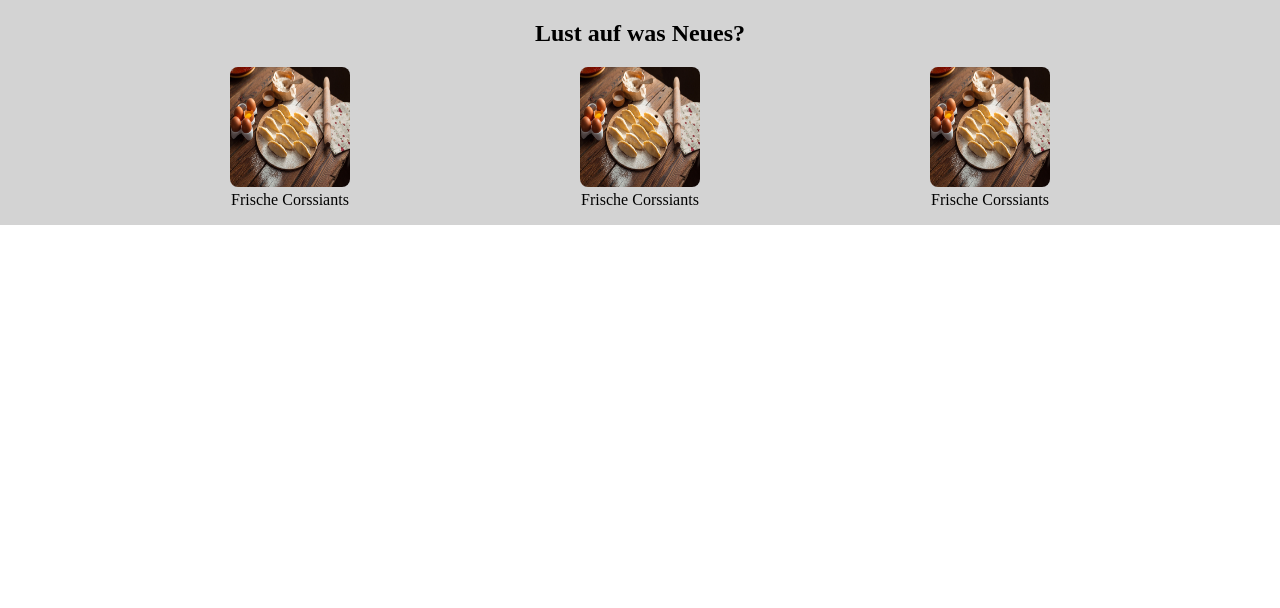
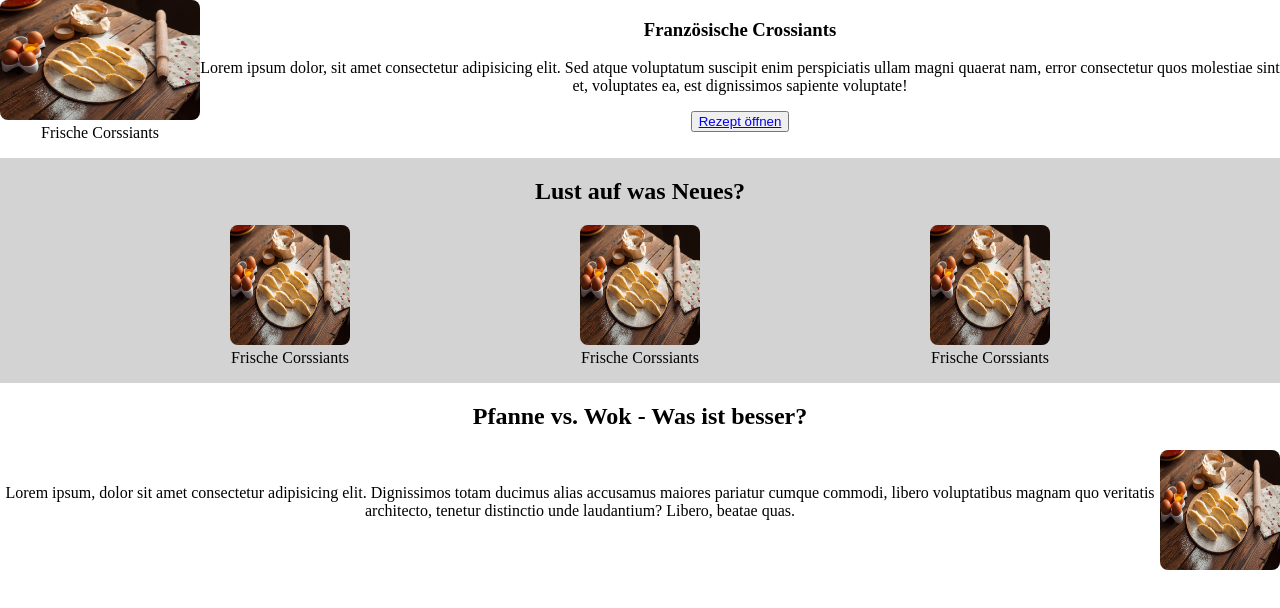
Before and after one commit to Fabian-Marktler/Kochwelt, a plain HTML site: page index.html in a window 1280 px wide. Drawn offline with Linux system fonts and the light colour scheme.

Commit message:
nerby finished

```diff
--- a/index.html
+++ b/index.html
@@ -7,7 +7,20 @@
         <title>Kochwelt</title>
     </head>
     <body>
-        <section id="domain">
+        <section id="section1">
+                <article>
+                    <img src="./img/croissant.jpg" alt="crossiant" width="200" height="120" >
+                    <p>Frische Corssiants</p>
+                </article>
+                <article>
+                    <h1>Französische Crossiants</h1>
+                    <p>Lorem ipsum dolor, sit amet consectetur adipisicing elit. Sed atque voluptatum suscipit enim perspiciatis ullam magni quaerat nam, error consectetur quos molestiae sint et, voluptates ea, est dignissimos sapiente voluptate!</p>
+                    <button>
+                        <a href="/receipts.html">Rezept öffnen</a>
+                    </button>
+                </article>
+        </section>
+        <section id="section2">
             <h1>Lust auf was Neues?</h1>
             <article id="new">
                 <div>
@@ -24,5 +37,12 @@
                 </div>
             </article>
         </section>
+        <section id="section3">
+            <h1>Pfanne vs. Wok - Was ist besser?</h1>
+            <article id="wok">
+                <img src="./img/croissant.jpg" alt="crossiant" width="120" height="120" >
+                <p>Lorem ipsum, dolor sit amet consectetur adipisicing elit. Dignissimos totam ducimus alias accusamus maiores pariatur cumque commodi, libero voluptatibus magnam quo veritatis architecto, tenetur distinctio unde laudantium? Libero, beatae quas.</p>
+            </article>
+        </section>
     </body>
 </html>
--- a/style.css
+++ b/style.css
@@ -9,11 +9,26 @@ li {
 section {
     display: flex;
     flex-direction: column;
+}
+
+p {
+    margin-top: 0;
+}
+
+h1 {
     justify-content: center;
     align-items: center;
     text-align: center;
+}
 
-    background-color: lightgray;
+img {
+    border-radius: 8px;
+}
+
+article {
+    justify-content: center;
+    align-items: center;
+    text-align: center;
 }
 
 #new {
@@ -22,10 +37,18 @@ section {
     width: 100%;
 }
 
-p {
-    margin-top: 0;
+#section1 {
+    display: flex;
+    flex-direction: row;
+    text-align: start;
 }
 
-img {
-    border-radius: 8px;
+#section2 {
+    background-color: lightgray;
 }
+
+
+#wok {
+    display: flex;
+    flex-direction: row-reverse;
+}
```
